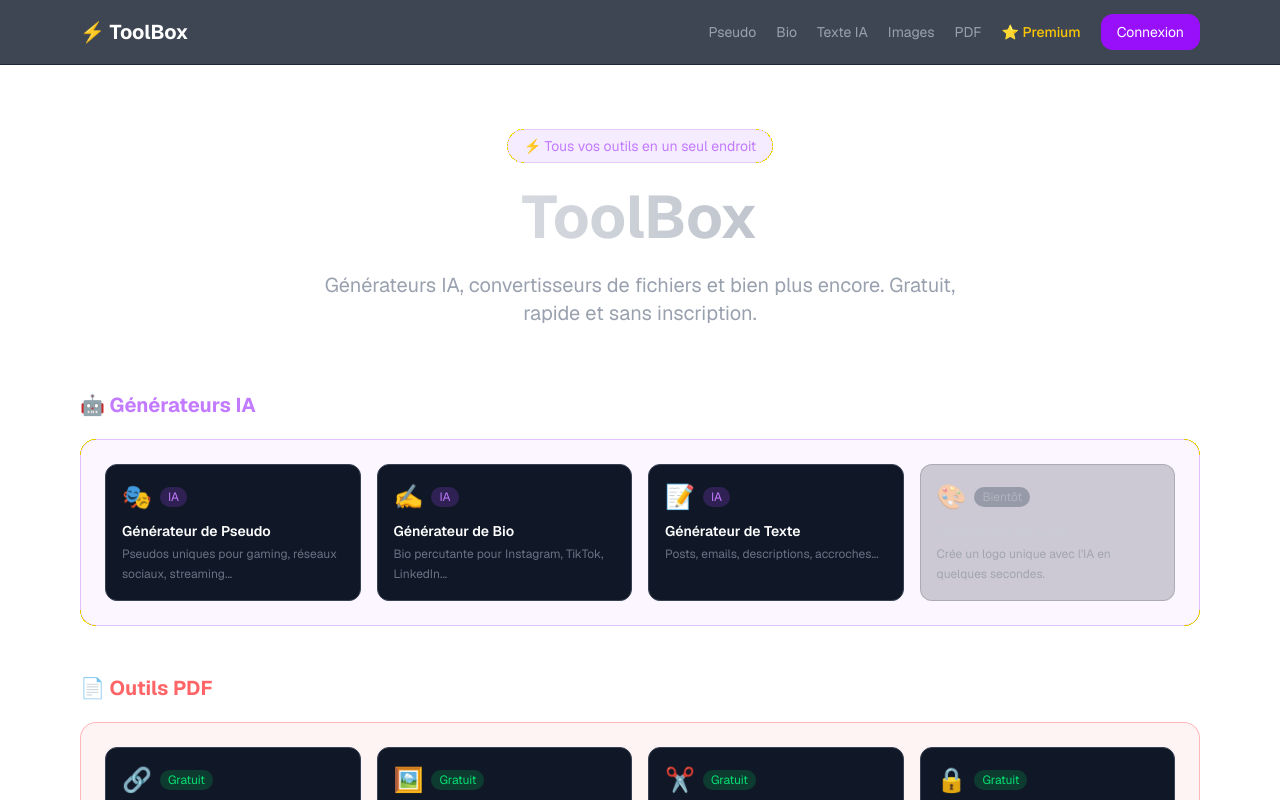
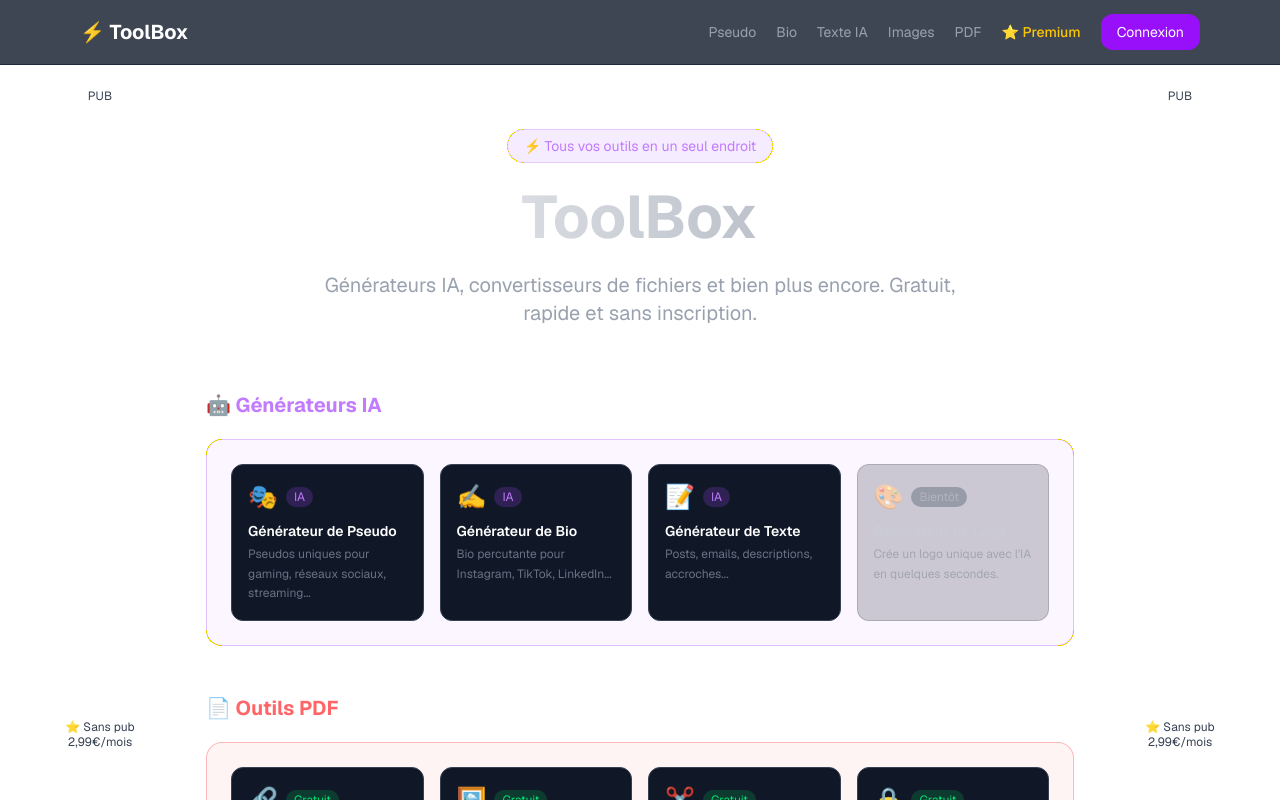
Before and after one commit to YaTaZizou/toolbox-site, a Next.js app: page / in a window 1280 px wide. Shown: the top 800 px of the page. Built offline with nearby package versions, Linux system fonts and the light colour scheme; no server answers.

Commit message:
Ajoute publicites sidebar gauche et droite sur grands ecrans

```diff
--- a/app/layout.tsx
+++ b/app/layout.tsx
@@ -3,6 +3,7 @@ import { Geist } from "next/font/google";
 import "./globals.css";
 import Link from "next/link";
 import NavAuth from "@/components/NavAuth";
+import { SidebarAd } from "@/components/AdBanner";
 
 const geist = Geist({ subsets: ["latin"] });
 
@@ -40,7 +41,20 @@ export default function RootLayout({ children }: { children: React.ReactNode })
             </div>
           </div>
         </nav>
-        <main>{children}</main>
+        <div className="flex justify-center">
+          {/* Pub gauche — visible uniquement sur grands écrans */}
+          <aside className="hidden xl:flex w-[180px] flex-shrink-0 sticky top-20 self-start h-[calc(100vh-80px)] justify-center overflow-hidden">
+            <SidebarAd slot="left" />
+          </aside>
+
+          {/* Contenu principal */}
+          <main className="flex-1 min-w-0 max-w-[900px]">{children}</main>
+
+          {/* Pub droite — visible uniquement sur grands écrans */}
+          <aside className="hidden xl:flex w-[180px] flex-shrink-0 sticky top-20 self-start h-[calc(100vh-80px)] justify-center overflow-hidden">
+            <SidebarAd slot="right" />
+          </aside>
+        </div>
         <footer className="border-t border-gray-800 mt-20 py-10 text-center text-gray-600 text-sm">
           <div className="flex flex-wrap justify-center gap-6 mb-4 text-gray-500">
             <Link href="/mentions-legales" className="hover:text-gray-300 transition-colors">Mentions légales</Link>
--- a/components/AdBanner.tsx
+++ b/components/AdBanner.tsx
@@ -27,6 +27,31 @@ export function AdBanner() {
       />
       <Link href="/premium" className="text-xs text-gray-600 hover:text-yellow-400 transition-colors mt-2 inline-block">
         ⭐ Supprimer les pubs — 2,99€/mois
+      </Link>
+    </div>
+  );
+}
+
+export function SidebarAd({ slot }: { slot: "left" | "right" }) {
+  useEffect(() => {
+    try {
+      (window.adsbygoogle = window.adsbygoogle || []).push({});
+    } catch {}
+  }, []);
+
+  return (
+    <div className="flex flex-col items-center gap-2 pt-2">
+      <p className="text-xs text-gray-700">PUB</p>
+      <ins
+        className="adsbygoogle"
+        style={{ display: "block", width: "160px", minHeight: "600px" }}
+        data-ad-client="ca-pub-9277300744556228"
+        data-ad-slot="auto"
+        data-ad-format="vertical"
+        data-full-width-responsive="false"
+      />
+      <Link href="/premium" className="text-xs text-gray-700 hover:text-yellow-400 transition-colors text-center leading-tight">
+        ⭐ Sans pub<br />2,99€/mois
       </Link>
     </div>
   );
```
